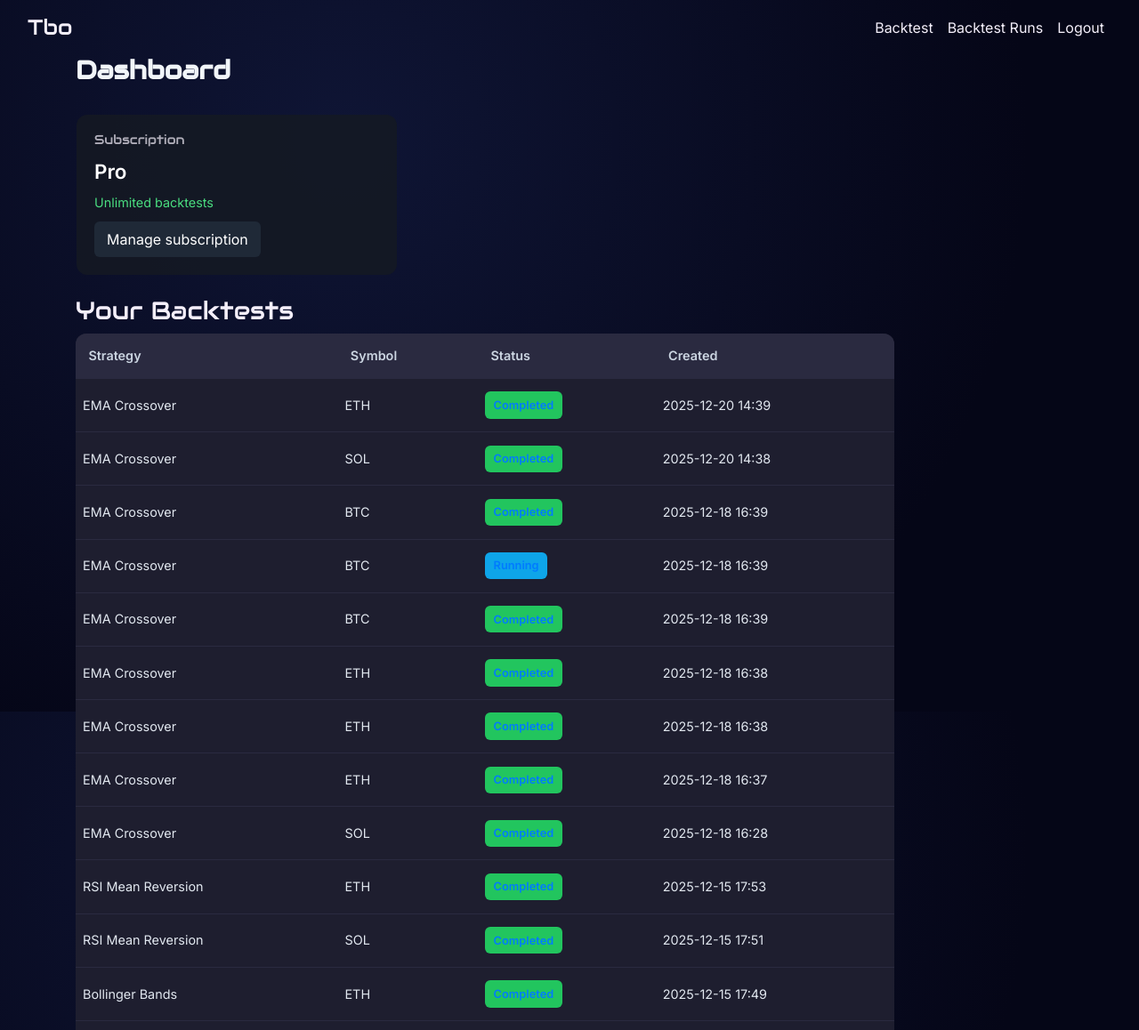
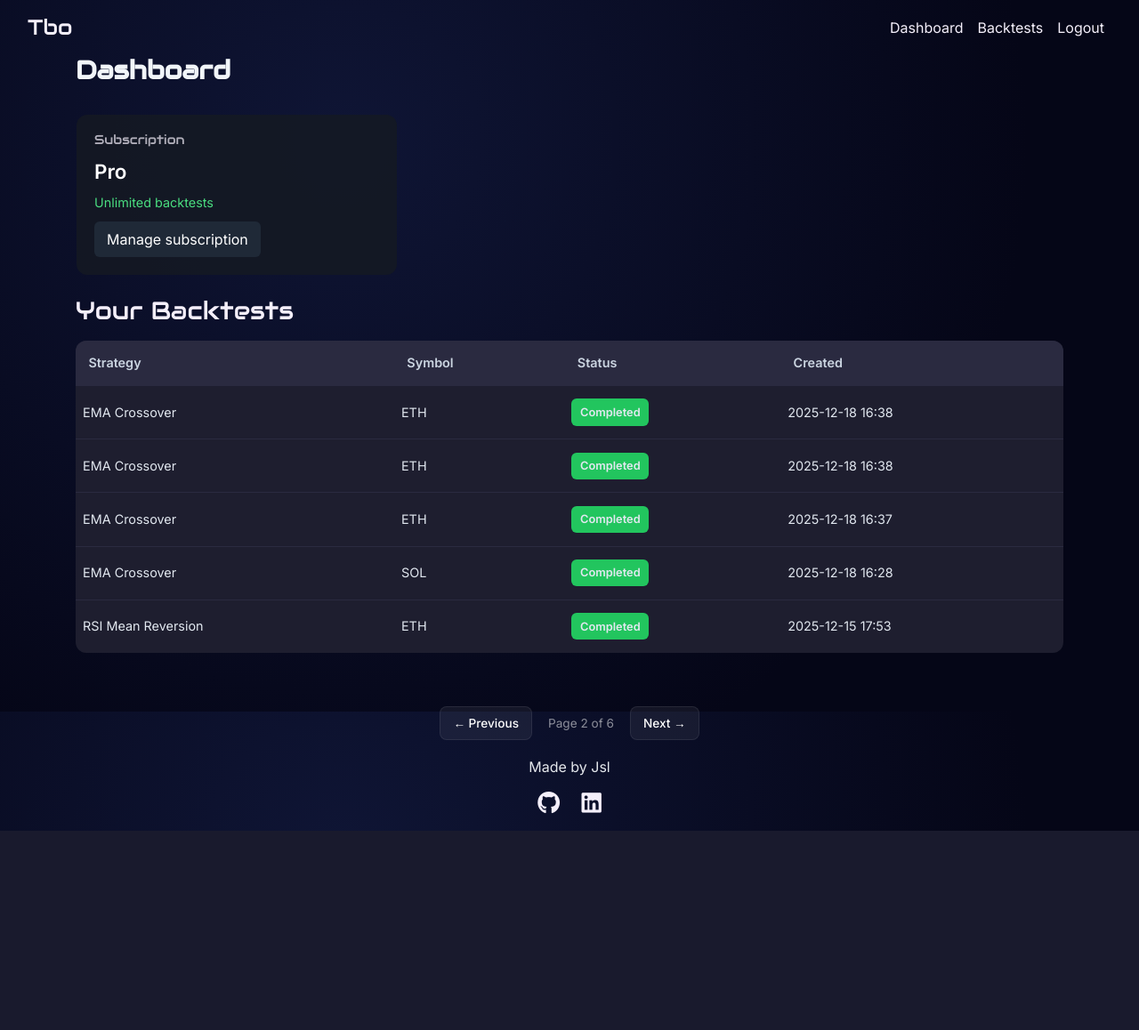
Before and after one commit to john-lohoba/Milestone-Project-4, a Django app: page /dashboard/backtests/?page=2 in a window 1280 px wide. Shown: the top 1158 px of the page at 89% size. After the commit the page ends 934 px from the top, so only its background shows below. Run offline with Django 4.2, Linux system fonts and the light colour scheme; a user stored in the database is signed in; data comes from the database, SQL or seed files in the repository; some libraries are stand-ins or nearby versions.

Commit message:
Add pagination to backtest list

```diff
--- a/dashboard/static/dashboard/css/dashboard.css
+++ b/dashboard/static/dashboard/css/dashboard.css
@@ -244,3 +244,53 @@
     border-radius: 6px;
     text-decoration: none;
 }
+
+.clickable-row {
+    cursor: pointer;
+}
+
+.clickable-row:hover {
+    background: rgba(255, 255, 255, 0.04);
+}
+
+/* Pagination container */
+.pagination {
+    display: flex;
+    justify-content: center;
+    align-items: center;
+    gap: 18px;
+    margin: 28px 0 10px;
+    font-size: 0.85rem;
+    color: rgba(255, 255, 255, 0.75);
+}
+
+/* Pagination links */
+.pagination a {
+    padding: 8px 14px;
+    border-radius: 8px;
+    background: rgba(255, 255, 255, 0.06);
+    color: #ffffff;
+    text-decoration: none;
+    font-weight: 500;
+    transition: all 0.15s ease;
+    border: 1px solid rgba(255, 255, 255, 0.08);
+}
+
+/* Hover effect */
+.pagination a:hover {
+    background: rgba(34, 211, 238, 0.25);
+    border-color: rgba(34, 211, 238, 0.6);
+    color: #e0f7fa;
+}
+
+/* Page info text */
+.pagination span {
+    opacity: 0.7;
+    white-space: nowrap;
+}
+
+/* Disabled state (optional future-proofing) */
+.pagination a.disabled {
+    pointer-events: none;
+    opacity: 0.4;
+}
--- a/dashboard/templates/dashboard/backtest_list.html
+++ b/dashboard/templates/dashboard/backtest_list.html
@@ -56,7 +56,7 @@
     </div>
 </div>
 
-<div class="container">
+<!-- <div class="container">
     <div class="row">
         <div class="col">
             <h3>Your Backtests</h3>
@@ -67,7 +67,6 @@
             <table class="dashboard-table">
                 <thead>
                     <tr>
-                        <!-- <th>ID</th> -->
                         <th>Strategy</th>
                         <th>Symbol</th>
                         <th>Status</th>
@@ -79,7 +78,6 @@
                     {% for run in runs %}
 
                     <tr style="cursor:pointer;">
-                        <!-- <td>{{ run.id }}</td> -->
                         <td>{{ run.strategy.name }}</td>
                         <td>{{ run.symbol }}</td>
                         <td>
@@ -96,6 +94,67 @@
             </table>
         </div>
     </div>
+</div> -->
+
+<div class="container">
+    <div class="row">
+        <div class="col">
+            <h3 class="mb-3">Your Backtests</h3>
+        </div>
+    </div>
+
+    <div class="row">
+        <div class="col-12">
+
+            <table class="dashboard-table">
+                <thead>
+                    <tr>
+                        <th>Strategy</th>
+                        <th>Symbol</th>
+                        <th>Status</th>
+                        <th>Created</th>
+                    </tr>
+                </thead>
+
+                <tbody>
+                    {% for run in page_obj %}
+                    <tr class="clickable-row" data-href="{% url 'backtest-detail' run.id %}">
+
+                        <td>{{ run.strategy.name }}</td>
+                        <td>{{ run.symbol }}</td>
+                        <td>
+                            <span class="status-pill status-{{ run.status }}">
+                                {{ run.status }}
+                            </span>
+                        </td>
+                        <td>{{ run.created_on|date:"Y-m-d H:i" }}</td>
+                    </tr>
+                    {% empty %}
+                    <tr>
+                        <td colspan="4">No backtests yet.</td>
+                    </tr>
+                    {% endfor %}
+                </tbody>
+            </table>
+
+        </div>
+    </div>
+
+    <!-- Pagination -->
+    <div class="pagination">
+        {% if page_obj.has_previous %}
+        <a href="?page={{ page_obj.previous_page_number }}">← Previous</a>
+        {% endif %}
+
+        <span>
+            Page {{ page_obj.number }} of {{ page_obj.paginator.num_pages }}
+        </span>
+
+        {% if page_obj.has_next %}
+        <a href="?page={{ page_obj.next_page_number }}">Next →</a>
+        {% endif %}
+    </div>
 </div>
 
+
 {% endblock %}
--- a/dashboard/views.py
+++ b/dashboard/views.py
@@ -1,6 +1,7 @@
 from django.shortcuts import render, redirect, get_object_or_404
 from django.contrib import messages
 from django.contrib.auth.decorators import login_required
+from django.core.paginator import Paginator
 from django.utils.timezone import now
 
 from .forms import BacktestSubmissionForm
@@ -138,6 +139,11 @@ def backtest_list(request):
         .order_by("-created_on")
     )
 
+    paginator = Paginator(runs, 5)
+
+    page_number = request.GET.get("page")
+    page_obj = paginator.get_page(page_number)
+
     user = request.user
     subscription = getattr(user, "usersubscription", None)
     today_count = BacktestRun.objects.filter(user=user, created_on__date=now().date()).count()
@@ -146,6 +152,7 @@ def backtest_list(request):
     return render(request, "dashboard/backtest_list.html",
                   {
                       "runs": runs,
+                      "page_obj": page_obj,
                       "subscription": subscription,
                       "today_count": today_count,
                       })
--- a/templates/base.html
+++ b/templates/base.html
@@ -62,10 +62,10 @@
                     {% endif %}
                     {% if user.is_authenticated %}
                     <li class="nav-item">
-                        <a class="nav-link active" aria-current="page" href="{% url 'backtest-view' %}">Backtest</a>
+                        <a class="nav-link {% if request.path == backtest_list_url %}active" aria-current="page{% endif %}" href="{% url 'backtest-list' %}">Dashboard</a>
                     </li>
                     <li class="nav-item">
-                        <a class="nav-link {% if request.path == backtest_list_url %}active" aria-current="page{% endif %}" href="{% url 'backtest-list' %}">Backtest Runs</a>
+                        <a class="nav-link active" aria-current="page" href="{% url 'backtest-view' %}">Backtests</a>
                     </li>
                     <li class="nav-item">
                         <a class="nav-link {% if request.path == logout_url %}active" aria-current="page{% endif %}" href="{% url 'account_logout' %}">Logout</a>
```
Also changed, not shown: dashboard/static/dashboard/js/backtest_params.js (+7 -0 lines).
